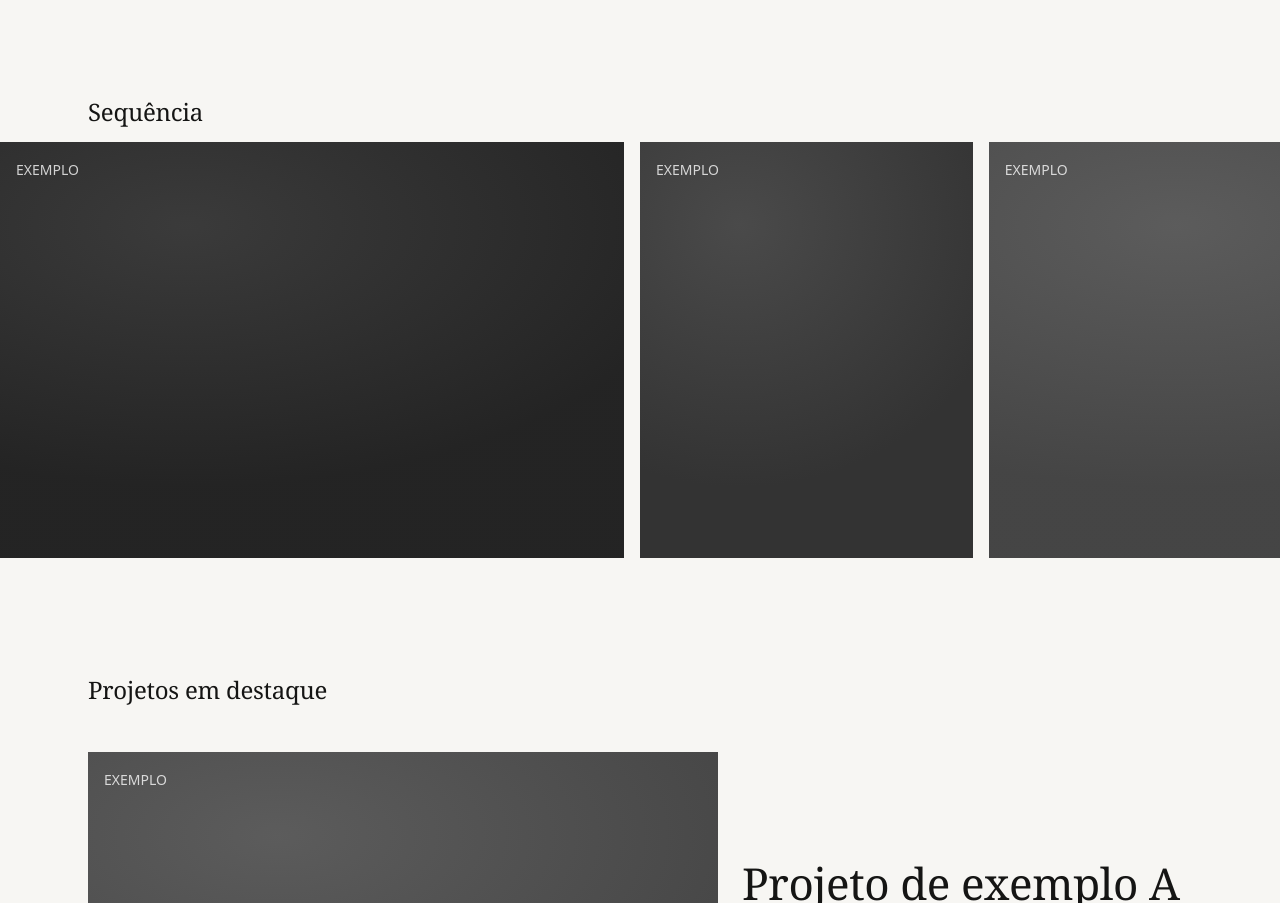
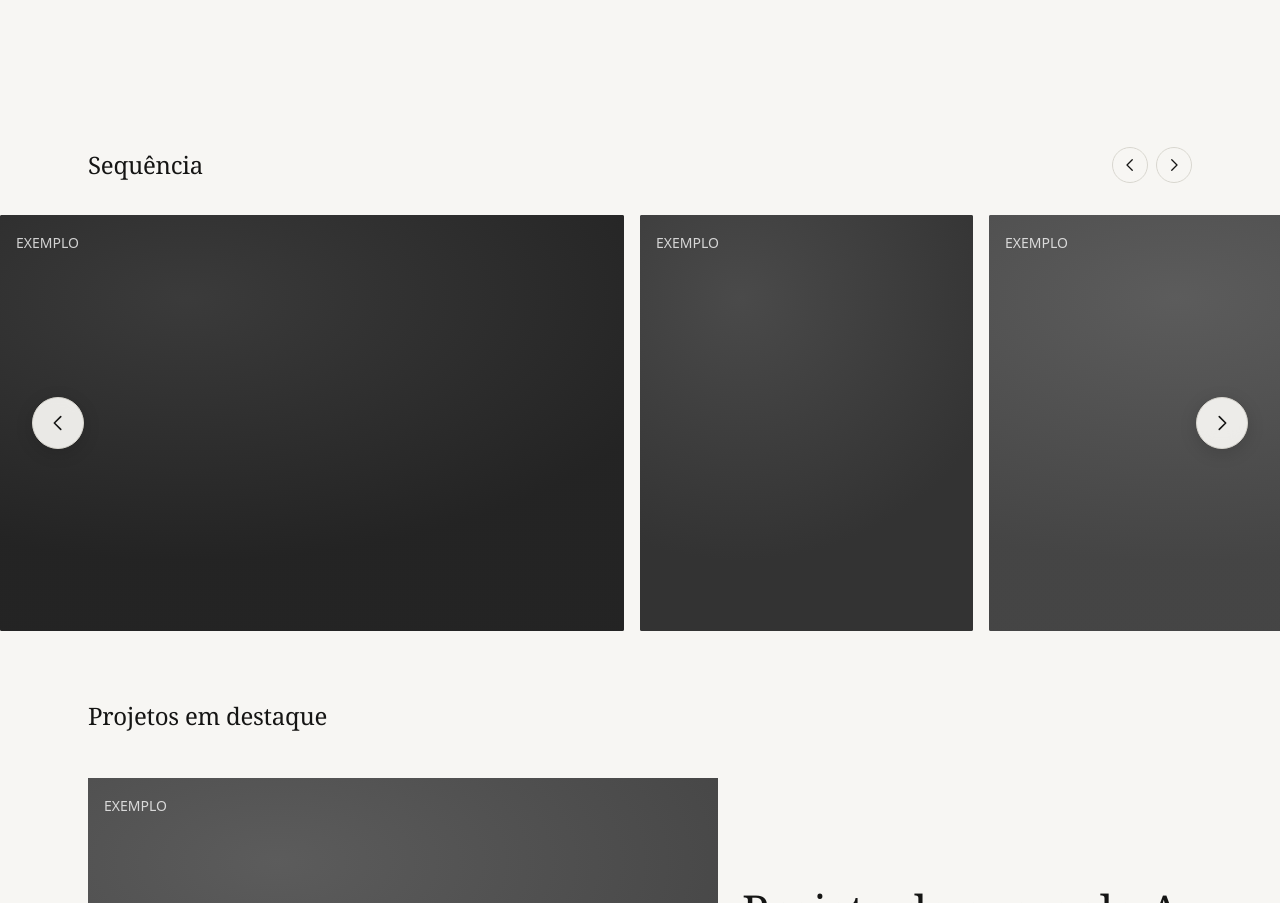
Before and after one commit to victorhugolace/site-victor-hugo-fotografia, an Astro site in the folder web/: page / in a window 1280 px wide. Shown: the part 2659-3562 px from the top of the page. Built offline with nearby package versions, Linux system fonts and the light colour scheme; Astro itself is replaced by a stand-in of ours.

Commit message:
style: remove barra do carrossel, adiciona setas laterais e efeito de elevacao nas imagens

```diff
--- a/web/src/pages/index.astro
+++ b/web/src/pages/index.astro
@@ -35,12 +35,61 @@ const projects = [
     </div>
   </section>
 
-  <section class="section" aria-labelledby="sequencia">
-    <div class="wrap"><h2 id="sequencia">Sequência</h2></div>
-    <ul class="strip" tabindex="0" aria-label="Sequência de fotografias de exemplo, role para o lado">
-      {strip.map((r, i) => <li style={`--r:${r}`}><Placeholder ratio={r} tone={i} /></li>)}
-    </ul>
+  <section class="section strip-section" aria-labelledby="sequencia">
+    <div class="wrap strip-header">
+      <h2 id="sequencia">Sequência</h2>
+      <div class="strip-header-controls">
+        <button type="button" class="strip-arrow strip-arrow-header" id="strip-btn-prev" aria-label="Fotografia anterior">
+          <svg viewBox="0 0 24 24" width="18" height="18" fill="none" stroke="currentColor" stroke-width="1.75">
+            <path d="M15 19l-7-7 7-7" stroke-linecap="round" stroke-linejoin="round"/>
+          </svg>
+        </button>
+        <button type="button" class="strip-arrow strip-arrow-header" id="strip-btn-next" aria-label="Próxima fotografia">
+          <svg viewBox="0 0 24 24" width="18" height="18" fill="none" stroke="currentColor" stroke-width="1.75">
+            <path d="M9 5l7 7-7 7" stroke-linecap="round" stroke-linejoin="round"/>
+          </svg>
+        </button>
+      </div>
+    </div>
+
+    <div class="strip-container">
+      <button type="button" class="strip-arrow strip-arrow-lateral prev" id="strip-lat-prev" aria-label="Rolar para a esquerda">
+        <svg viewBox="0 0 24 24" width="22" height="22" fill="none" stroke="currentColor" stroke-width="1.75">
+          <path d="M15 19l-7-7 7-7" stroke-linecap="round" stroke-linejoin="round"/>
+        </svg>
+      </button>
+
+      <ul class="strip" id="photo-strip" tabindex="0" aria-label="Sequência de fotografias de exemplo">
+        {strip.map((r, i) => <li style={`--r:${r}`}><Placeholder ratio={r} tone={i} /></li>)}
+      </ul>
+
+      <button type="button" class="strip-arrow strip-arrow-lateral next" id="strip-lat-next" aria-label="Rolar para a direita">
+        <svg viewBox="0 0 24 24" width="22" height="22" fill="none" stroke="currentColor" stroke-width="1.75">
+          <path d="M9 5l7 7-7 7" stroke-linecap="round" stroke-linejoin="round"/>
+        </svg>
+      </button>
+    </div>
   </section>
+
+  <script>
+    function setupStrip() {
+      const strip = document.getElementById('photo-strip');
+      if (!strip) return;
+
+      const getScrollAmount = () => Math.max(340, strip.clientWidth * 0.7);
+
+      const scrollLeft = () => strip.scrollBy({ left: -getScrollAmount(), behavior: 'smooth' });
+      const scrollRight = () => strip.scrollBy({ left: getScrollAmount(), behavior: 'smooth' });
+
+      document.getElementById('strip-lat-prev')?.addEventListener('click', scrollLeft);
+      document.getElementById('strip-lat-next')?.addEventListener('click', scrollRight);
+      document.getElementById('strip-btn-prev')?.addEventListener('click', scrollLeft);
+      document.getElementById('strip-btn-next')?.addEventListener('click', scrollRight);
+    }
+
+    setupStrip();
+    document.addEventListener('astro:page-load', setupStrip);
+  </script>
 
   <section class="wrap section" aria-labelledby="projetos">
     <h2 id="projetos">Projetos em destaque</h2>
@@ -110,9 +159,99 @@ const projects = [
   .mosaic { display: grid; gap: var(--space-2); grid-template-columns: repeat(12, 1fr); align-items: start; }
   .m-a { grid-column: span 7; } .m-b { grid-column: span 5; } .m-c { grid-column: span 4; }
   @media (max-width: 40rem) { .m-a, .m-b, .m-c { grid-column: span 12; } }
-  .strip { display: flex; gap: var(--space-2); list-style: none; margin: 0; padding: 0 var(--gutter) var(--space-2); overflow-x: auto; scroll-snap-type: x proximity; }
-  .strip li { flex: none; height: clamp(14rem, 34vw, 26rem); aspect-ratio: var(--r); scroll-snap-align: start; }
-  .strip li :global(.photo) { height: 100%; }
+  .mosaic > div {
+    position: relative;
+    transition: transform 0.4s cubic-bezier(0.16, 1, 0.3, 1), box-shadow 0.4s cubic-bezier(0.16, 1, 0.3, 1);
+    will-change: transform;
+    border-radius: 2px;
+  }
+  .mosaic > div:hover {
+    transform: translateY(-7px);
+    box-shadow: 0 20px 42px -10px rgba(0, 0, 0, 0.38), 0 2px 8px rgba(0, 0, 0, 0.12);
+    z-index: 10;
+  }
+
+  .strip-section { position: relative; padding-block: var(--space-4); }
+  .strip-header { display: flex; align-items: center; justify-content: space-between; margin-bottom: var(--space-1); }
+  .strip-header h2 { margin: 0; }
+  .strip-header-controls { display: flex; gap: 0.5rem; }
+  .strip-container { position: relative; width: 100%; }
+
+  .strip {
+    display: flex;
+    gap: var(--space-2);
+    list-style: none;
+    margin: 0;
+    padding: var(--space-3) var(--gutter);
+    overflow-x: auto;
+    scroll-behavior: smooth;
+    scroll-snap-type: x proximity;
+    scrollbar-width: none;
+    -ms-overflow-style: none;
+  }
+  .strip::-webkit-scrollbar { display: none; }
+
+  .strip li {
+    flex: none;
+    height: clamp(14rem, 34vw, 26rem);
+    aspect-ratio: var(--r);
+    scroll-snap-align: start;
+    position: relative;
+    transition: transform 0.4s cubic-bezier(0.16, 1, 0.3, 1), box-shadow 0.4s cubic-bezier(0.16, 1, 0.3, 1);
+    will-change: transform;
+    border-radius: 2px;
+  }
+  .strip li:hover {
+    transform: translateY(-8px);
+    box-shadow: 0 22px 46px -10px rgba(0, 0, 0, 0.42), 0 2px 10px rgba(0, 0, 0, 0.14);
+    z-index: 10;
+  }
+  .strip li :global(.photo) { height: 100%; border-radius: 2px; }
+
+  .strip-arrow {
+    background: rgba(247, 246, 243, 0.94);
+    backdrop-filter: blur(8px);
+    -webkit-backdrop-filter: blur(8px);
+    border: 1px solid var(--color-line);
+    color: var(--color-text);
+    cursor: pointer;
+    display: flex;
+    align-items: center;
+    justify-content: center;
+    border-radius: 9999px;
+    transition: background-color 0.25s ease, color 0.25s ease, transform 0.25s ease, box-shadow 0.25s ease;
+  }
+  .strip-arrow:hover {
+    background-color: var(--color-text);
+    color: var(--color-bg);
+    transform: scale(1.08);
+    box-shadow: 0 6px 18px rgba(0, 0, 0, 0.16);
+  }
+  .strip-arrow-header {
+    width: 2.25rem;
+    height: 2.25rem;
+  }
+  .strip-arrow-lateral {
+    position: absolute;
+    top: 50%;
+    transform: translateY(-50%);
+    z-index: 20;
+    width: 3.25rem;
+    height: 3.25rem;
+    box-shadow: 0 4px 18px rgba(0, 0, 0, 0.14);
+  }
+  .strip-arrow-lateral.prev {
+    left: clamp(0.75rem, 2.5vw, 2rem);
+  }
+  .strip-arrow-lateral.next {
+    right: clamp(0.75rem, 2.5vw, 2rem);
+  }
+  .strip-arrow-lateral:hover {
+    transform: translateY(-50%) scale(1.08);
+  }
+  @media (max-width: 48rem) {
+    .strip-arrow-lateral { display: none; }
+  }
   .feature { display: grid; gap: var(--space-3); grid-template-columns: 1.4fr 1fr; align-items: center; text-decoration: none; margin-top: var(--space-4); }
   .feature.flip { grid-template-columns: 1fr 1.4fr; }
   .feature.flip > :global(.photo) { order: 2; }
```
